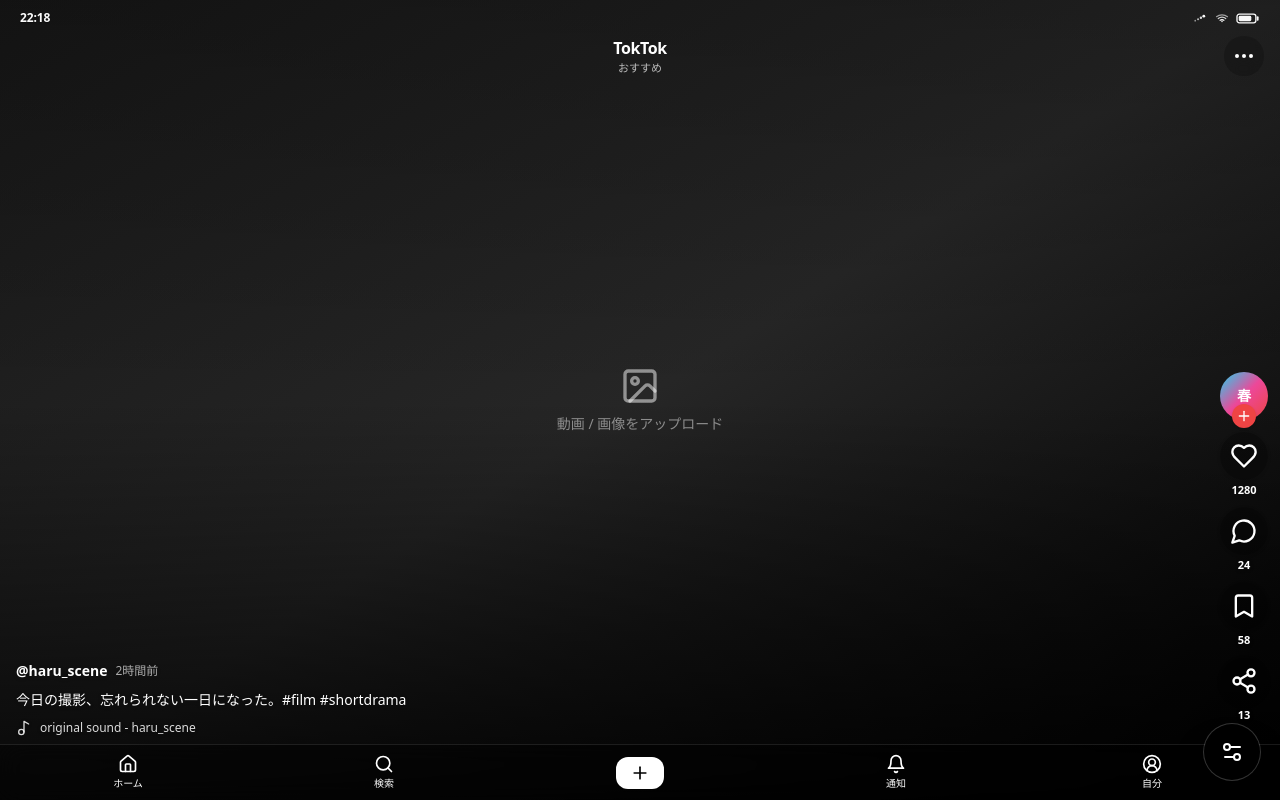
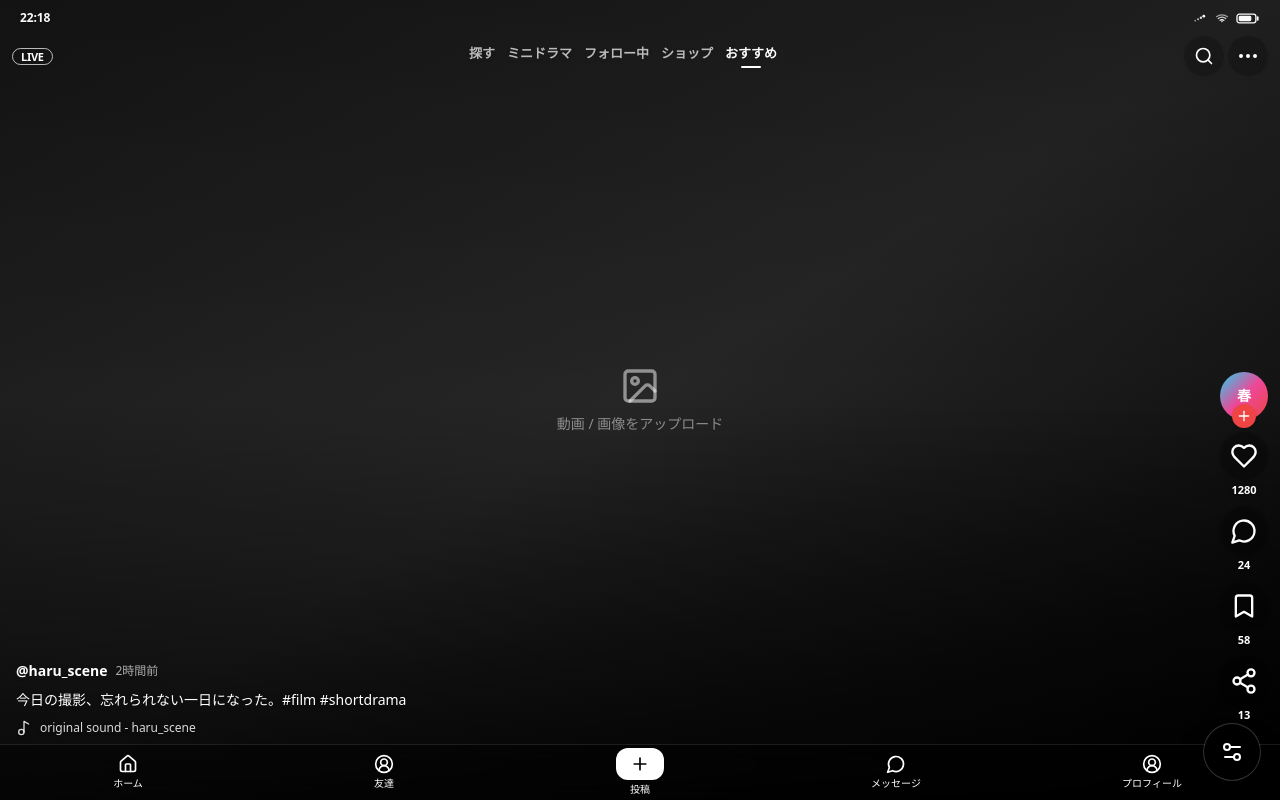
Before and after one commit to un0pooll147-oss/line-mock-chat-test, a Next.js app: page /tiktok in a window 1280 px wide. Built offline with nearby package versions, Linux system fonts and the light colour scheme.

Commit message:
Add files via upload

```diff
--- a/components/TikTokMockCreator.tsx
+++ b/components/TikTokMockCreator.tsx
@@ -393,15 +393,28 @@
 
       {settings.showStatusBar && !isFullScreen && <div className="absolute left-0 right-0 top-0 z-20"><StatusBar time={settings.deviceTime} /></div>}
 
-      <header className={cn("absolute left-0 right-0 z-20 flex items-center justify-between px-4", settings.showStatusBar && !isFullScreen ? "top-9" : "top-3")}>
-        <div className="w-10" />
-        <div className="text-center">
-          <div className="text-base font-extrabold tracking-tight">{settings.appName}</div>
-          <div className="text-[11px] text-white/70">おすすめ</div>
+      <header className={cn("absolute left-0 right-0 z-20 px-3", settings.showStatusBar && !isFullScreen ? "top-9" : "top-3")}>
+        <div className="grid grid-cols-[54px_1fr_88px] items-center gap-1 text-white drop-shadow">
+          <div className="flex items-center">
+            <span className="rounded-full border border-white/70 px-2 py-0.5 text-[11px] font-extrabold leading-none tracking-tight">LIVE</span>
+          </div>
+          <div className="flex min-w-0 items-center justify-center gap-3 overflow-hidden text-[13px] font-bold text-white/70">
+            {["探す", "ミニドラマ", "フォロー中", "ショップ", "おすすめ"].map((label) => (
+              <span key={label} className={cn("relative shrink-0 pb-1", label === "おすすめ" && "text-white")}>
+                {label}
+                {label === "おすすめ" && <span className="absolute bottom-0 left-1/2 h-0.5 w-5 -translate-x-1/2 rounded-full bg-white" />}
+              </span>
+            ))}
+          </div>
+          <div className="flex items-center justify-end gap-1">
+            <button type="button" className="flex h-10 w-10 items-center justify-center rounded-full bg-black/20 text-white backdrop-blur" aria-label="検索">
+              <Search className="h-5 w-5" />
+            </button>
+            <button type="button" onClick={onOpenSettings} className="flex h-10 w-10 items-center justify-center rounded-full bg-black/20 text-white backdrop-blur" aria-label="設定">
+              <MoreHorizontal className="h-6 w-6" />
+            </button>
+          </div>
         </div>
-        <button type="button" onClick={onOpenSettings} className="flex h-10 w-10 items-center justify-center rounded-full bg-black/20 text-white backdrop-blur" aria-label="設定">
-          <MoreHorizontal className="h-6 w-6" />
-        </button>
       </header>
 
       {media.length > 1 && (
@@ -441,10 +454,13 @@
 
       <nav className="absolute bottom-0 left-0 right-0 z-20 grid h-14 grid-cols-5 items-center border-t border-white/10 bg-black/35 text-white backdrop-blur-md">
         <button className="flex flex-col items-center gap-0.5 text-[10px]"><Home className="h-5 w-5" />ホーム</button>
-        <button className="flex flex-col items-center gap-0.5 text-[10px]"><Search className="h-5 w-5" />検索</button>
-        <button className="mx-auto flex h-8 w-12 items-center justify-center rounded-xl bg-white text-black"><Plus className="h-5 w-5" /></button>
-        <button className="flex flex-col items-center gap-0.5 text-[10px]"><Bell className="h-5 w-5" />通知</button>
-        <button className="flex flex-col items-center gap-0.5 text-[10px]"><UserCircle2 className="h-5 w-5" />自分</button>
+        <button className="flex flex-col items-center gap-0.5 text-[10px]"><UserCircle2 className="h-5 w-5" />友達</button>
+        <button className="mx-auto flex flex-col items-center gap-0.5 text-[10px]">
+          <span className="flex h-8 w-12 items-center justify-center rounded-xl bg-white text-black"><Plus className="h-5 w-5" /></span>
+          投稿
+        </button>
+        <button className="flex flex-col items-center gap-0.5 text-[10px]"><MessageCircle className="h-5 w-5" />メッセージ</button>
+        <button className="flex flex-col items-center gap-0.5 text-[10px]"><UserCircle2 className="h-5 w-5" />プロフィール</button>
       </nav>
 
       {commentsOpen && <CommentsSheet settings={settings} setSettings={setSettings} onClose={() => setCommentsOpen(false)} />}
@@ -521,12 +537,34 @@
 
   useEffect(() => {
     if (!isHydrated) return;
-    window.localStorage.setItem(STORAGE_KEY, JSON.stringify(settings));
+    try {
+      window.localStorage.setItem(STORAGE_KEY, JSON.stringify(settings));
+    } catch {
+      // 動画など大きいファイルはブラウザの保存容量を超えることがあるため、
+      // 画面上の表示は維持しつつ、保存時だけメディアを除外してクラッシュを防ぐ。
+      try {
+        window.localStorage.setItem(STORAGE_KEY, JSON.stringify({ ...settings, mediaItems: [], currentMediaIndex: 0 }));
+      } catch {
+        // 保存できない場合も撮影用プレビューは継続する。
+      }
+    }
   }, [settings, isHydrated]);
 
   useEffect(() => {
     if (!isHydrated) return;
-    window.localStorage.setItem(SAVED_STORAGE_KEY, JSON.stringify(savedPresets));
+    try {
+      window.localStorage.setItem(SAVED_STORAGE_KEY, JSON.stringify(savedPresets));
+    } catch {
+      const slimPresets = savedPresets.map((preset) => ({
+        ...preset,
+        settings: { ...preset.settings, mediaItems: [], currentMediaIndex: 0 },
+      }));
+      try {
+        window.localStorage.setItem(SAVED_STORAGE_KEY, JSON.stringify(slimPresets));
+      } catch {
+        // 保存容量超過時は無視する。
+      }
+    }
   }, [savedPresets, isHydrated]);
 
   const update = <K extends keyof TikTokSettings>(key: K, value: TikTokSettings[K]) => setSettings((prev) => ({ ...prev, [key]: value }));
```
